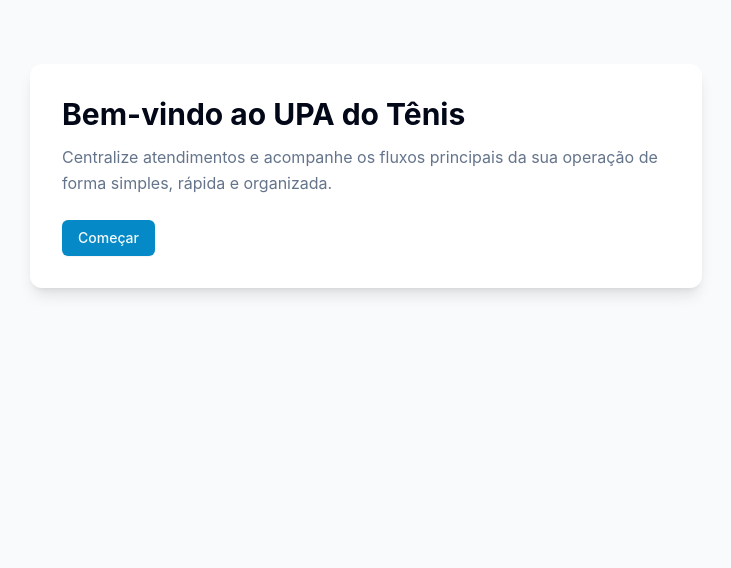
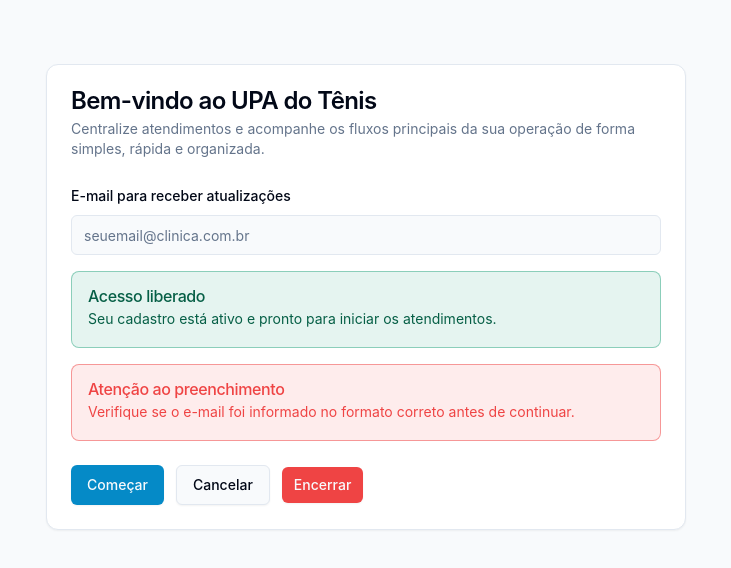
Before and after one commit to BrunoMNoronha/upa-do-tenis-app, a React (Vite) app: page / in a window 1280 px wide. Shown: the top 568 px of the page, without its empty margins (274-1005 px from the left). Built offline with nearby package versions, Linux system fonts and the light colour scheme; the HTML template or start-up script is replaced by a standard one.

Commit message:
feat(ui): adiciona componentes utilitários e padroniza tela inicial

```diff
--- a/src/App.tsx
+++ b/src/App.tsx
@@ -1,17 +1,61 @@
+import { Alert, AlertDescription, AlertTitle } from "@/components/ui/alert";
 import { Button } from "@/components/ui/button";
+import { Card, CardContent, CardDescription, CardFooter, CardHeader, CardTitle } from "@/components/ui/card";
+import { Input } from "@/components/ui/input";
+import { Label } from "@/components/ui/label";
 
 export default function App() {
   return (
-    <main className="mx-auto mt-16 w-full max-w-2xl rounded-xl bg-card p-8 text-card-foreground shadow-lg">
-      <h1 className="text-3xl font-bold">Bem-vindo ao UPA do Tênis</h1>
-      <p className="mt-3 text-base leading-relaxed text-muted-foreground">
-        Centralize atendimentos e acompanhe os fluxos principais da sua operação de forma simples,
-        rápida e organizada.
-      </p>
+    <main className="mx-auto mt-16 w-full max-w-2xl px-4">
+      <Card>
+        <CardHeader>
+          <CardTitle>Bem-vindo ao UPA do Tênis</CardTitle>
+          <CardDescription>
+            Centralize atendimentos e acompanhe os fluxos principais da sua operação de forma simples,
+            rápida e organizada.
+          </CardDescription>
+        </CardHeader>
 
-      <Button className="mt-6" type="button">
-        Começar
-      </Button>
+        <CardContent>
+          <form id="formulario-acesso" className="space-y-4">
+            <div className="space-y-2">
+              <Label htmlFor="email-acesso">E-mail para receber atualizações</Label>
+              <Input
+                id="email-acesso"
+                name="email"
+                type="email"
+                autoComplete="email"
+                placeholder="seuemail@clinica.com.br"
+                aria-describedby="mensagem-sucesso mensagem-erro"
+              />
+            </div>
+
+            <Alert id="mensagem-sucesso" variant="success">
+              <AlertTitle>Acesso liberado</AlertTitle>
+              <AlertDescription>
+                <p>Seu cadastro está ativo e pronto para iniciar os atendimentos.</p>
+              </AlertDescription>
+            </Alert>
+
+            <Alert id="mensagem-erro" variant="destructive">
+              <AlertTitle>Atenção ao preenchimento</AlertTitle>
+              <AlertDescription>
+                <p>Verifique se o e-mail foi informado no formato correto antes de continuar.</p>
+              </AlertDescription>
+            </Alert>
+          </form>
+        </CardContent>
+
+        <CardFooter className="gap-3">
+          <Button type="submit" form="formulario-acesso">
+            Começar
+          </Button>
+          <Button variant="outline">Cancelar</Button>
+          <Button variant="destructive" size="sm">
+            Encerrar
+          </Button>
+        </CardFooter>
+      </Card>
     </main>
   );
 }
--- /dev/null
+++ b/src/components/ui/alert.tsx
@@ -0,0 +1,34 @@
+import * as React from "react";
+import { cn } from "@/lib/utils";
+
+const alertVariants = {
+  default: "border-border bg-background text-foreground",
+  destructive: "border-destructive/50 bg-destructive/10 text-destructive",
+  success: "border-emerald-600/40 bg-emerald-600/10 text-emerald-800 dark:text-emerald-200",
+} as const;
+
+type AlertVariant = keyof typeof alertVariants;
+type DivProps = React.HTMLAttributes<HTMLDivElement>;
+type HeadingProps = React.HTMLAttributes<HTMLHeadingElement>;
+
+type AlertProps = DivProps & {
+  variant?: AlertVariant;
+};
+
+export function Alert({ className, variant = "default", ...props }: AlertProps) {
+  return (
+    <div
+      role="alert"
+      className={cn("relative w-full rounded-lg border p-4", alertVariants[variant], className)}
+      {...props}
+    />
+  );
+}
+
+export function AlertTitle({ className, ...props }: HeadingProps) {
+  return <h3 className={cn("mb-1 font-medium leading-none tracking-tight", className)} {...props} />;
+}
+
+export function AlertDescription({ className, ...props }: DivProps) {
+  return <div className={cn("text-sm [&_p]:leading-relaxed", className)} {...props} />;
+}
--- a/src/components/ui/button.tsx
+++ b/src/components/ui/button.tsx
@@ -1,14 +1,41 @@
 import * as React from "react";
 import { cn } from "@/lib/utils";
 
-type ButtonProps = React.ButtonHTMLAttributes<HTMLButtonElement>;
+const buttonVariants = {
+  variant: {
+    default: "bg-primary text-primary-foreground shadow-sm hover:bg-primary/90",
+    destructive: "bg-destructive text-destructive-foreground shadow-sm hover:bg-destructive/90",
+    outline: "border border-input bg-background shadow-sm hover:bg-accent hover:text-accent-foreground",
+  },
+  size: {
+    default: "h-10 px-4 py-2",
+    sm: "h-9 rounded-md px-3",
+    lg: "h-11 rounded-md px-8",
+  },
+} as const;
 
-export function Button({ className, type = "button", ...props }: ButtonProps) {
+type ButtonVariant = keyof typeof buttonVariants.variant;
+type ButtonSize = keyof typeof buttonVariants.size;
+
+type ButtonProps = React.ButtonHTMLAttributes<HTMLButtonElement> & {
+  variant?: ButtonVariant;
+  size?: ButtonSize;
+};
+
+export function Button({
+  className,
+  type = "button",
+  variant = "default",
+  size = "default",
+  ...props
+}: ButtonProps) {
   return (
     <button
       type={type}
       className={cn(
-        "inline-flex items-center justify-center rounded-md bg-primary px-4 py-2 text-sm font-medium text-primary-foreground shadow-sm transition-colors hover:bg-primary/90 focus-visible:outline-none focus-visible:ring-2 focus-visible:ring-ring focus-visible:ring-offset-2 disabled:pointer-events-none disabled:opacity-50",
+        "inline-flex items-center justify-center rounded-md text-sm font-medium transition-colors focus-visible:outline-none focus-visible:ring-2 focus-visible:ring-ring focus-visible:ring-offset-2 ring-offset-background disabled:pointer-events-none disabled:opacity-50",
+        buttonVariants.variant[variant],
+        buttonVariants.size[size],
         className
       )}
       {...props}
--- /dev/null
+++ b/src/components/ui/card.tsx
@@ -0,0 +1,30 @@
+import * as React from "react";
+import { cn } from "@/lib/utils";
+
+type DivProps = React.HTMLAttributes<HTMLDivElement>;
+type HeadingProps = React.HTMLAttributes<HTMLHeadingElement>;
+type ParagraphProps = React.HTMLAttributes<HTMLParagraphElement>;
+
+export function Card({ className, ...props }: DivProps) {
+  return <section className={cn("rounded-xl border bg-card text-card-foreground shadow-sm", className)} {...props} />;
+}
+
+export function CardHeader({ className, ...props }: DivProps) {
+  return <div className={cn("flex flex-col space-y-1.5 p-6", className)} {...props} />;
+}
+
+export function CardTitle({ className, ...props }: HeadingProps) {
+  return <h2 className={cn("text-2xl font-semibold leading-none tracking-tight", className)} {...props} />;
+}
+
+export function CardDescription({ className, ...props }: ParagraphProps) {
+  return <p className={cn("text-sm text-muted-foreground", className)} {...props} />;
+}
+
+export function CardContent({ className, ...props }: DivProps) {
+  return <div className={cn("p-6 pt-0", className)} {...props} />;
+}
+
+export function CardFooter({ className, ...props }: DivProps) {
+  return <div className={cn("flex items-center p-6 pt-0", className)} {...props} />;
+}
--- /dev/null
+++ b/src/components/ui/label.tsx
@@ -0,0 +1,16 @@
+import * as React from "react";
+import { cn } from "@/lib/utils";
+
+type LabelProps = React.LabelHTMLAttributes<HTMLLabelElement>;
+
+export function Label({ className, ...props }: LabelProps) {
+  return (
+    <label
+      className={cn(
+        "text-sm font-medium leading-none peer-disabled:cursor-not-allowed peer-disabled:opacity-70",
+        className
+      )}
+      {...props}
+    />
+  );
+}
```
